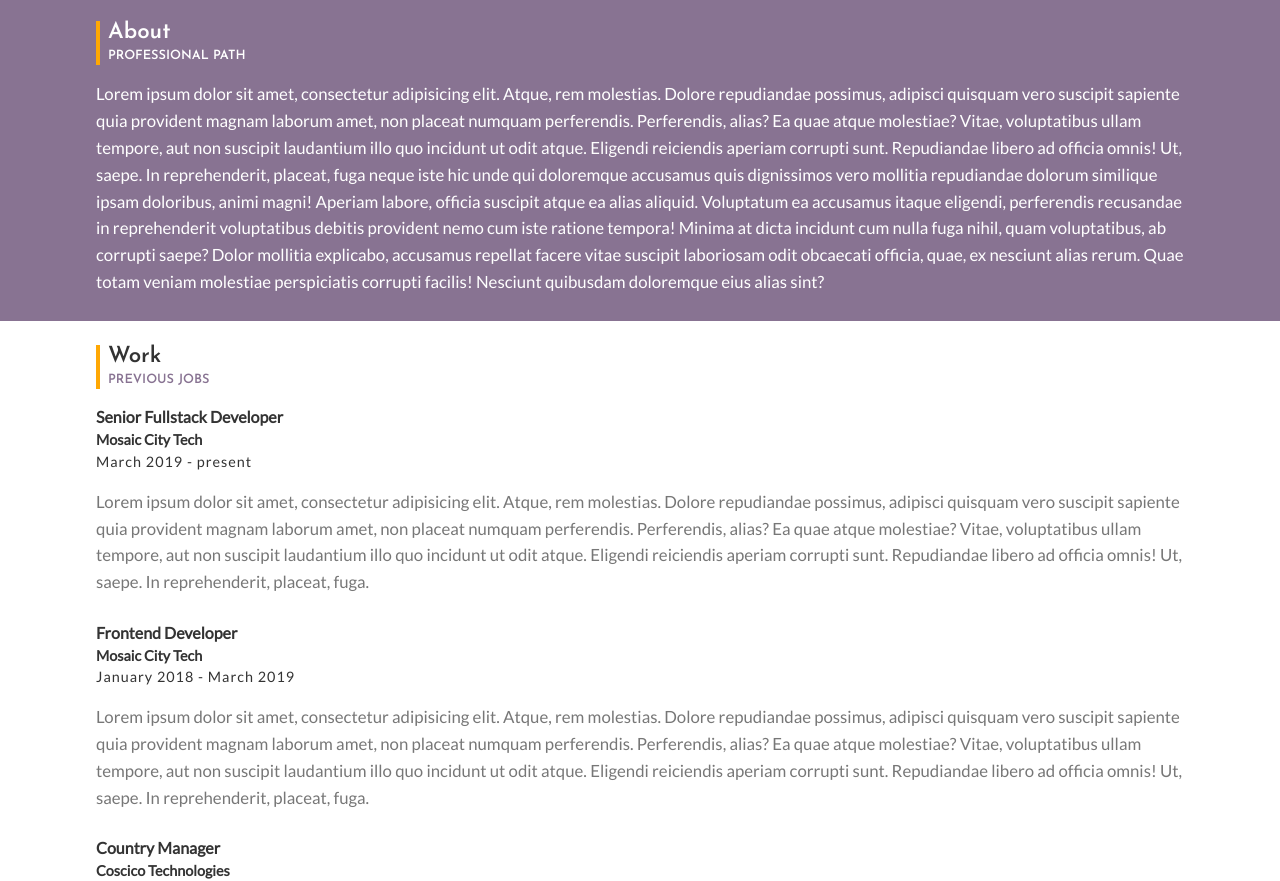
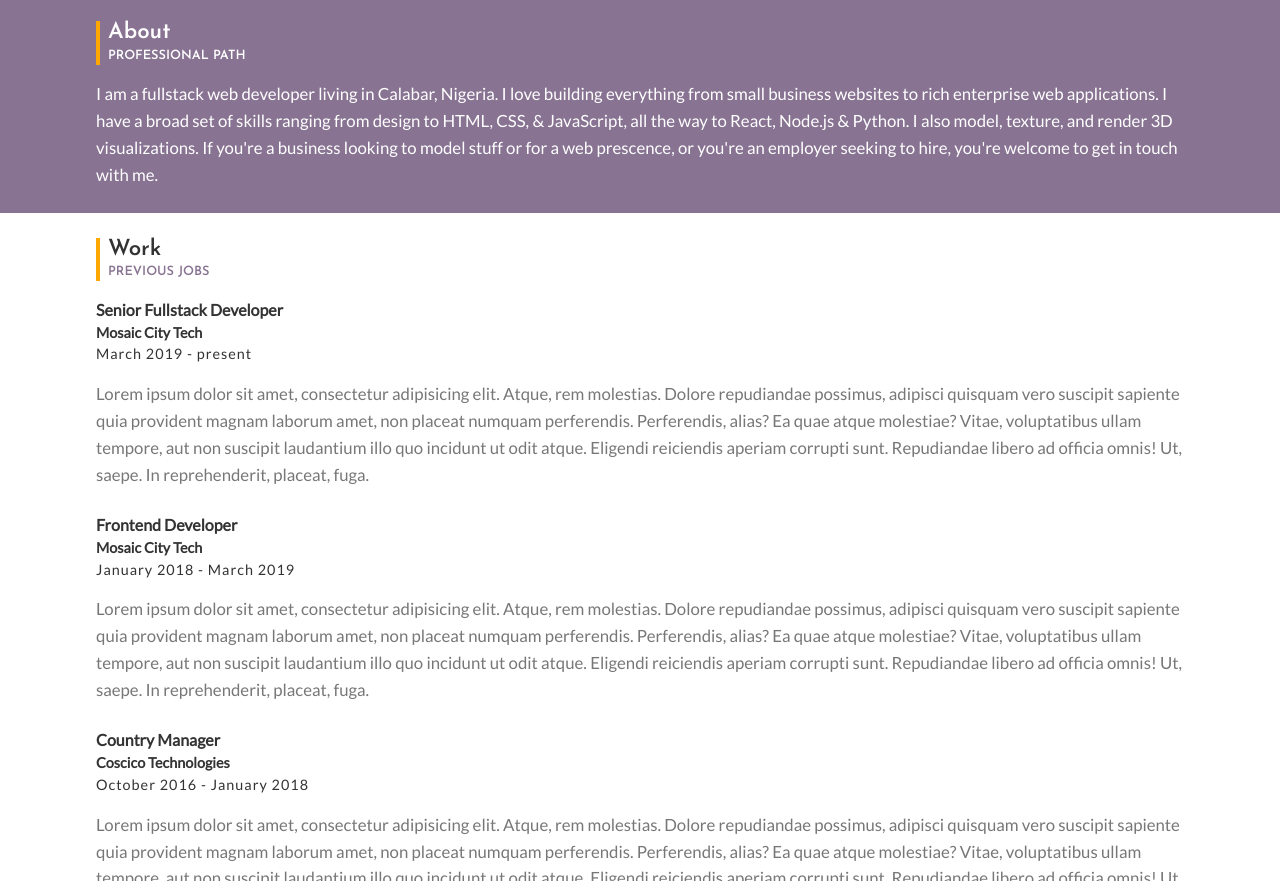
Before and after one commit to SamOdum/samodum.github.io, a website built with webpack: page src/index.html in a window 1280 px wide. Shown: the part 1363-2244 px from the top of the page. Built offline with nearby package versions, Linux system fonts and the light colour scheme.

Commit message:
Add and finish about section

```diff
--- a/src/index.html
+++ b/src/index.html
@@ -103,11 +103,10 @@
             <h3 class="section__header-2 about__header">Professional path</h3>
         </header>
         <div class="container">
-            <p class="about__text">Lorem ipsum dolor sit amet, consectetur adipisicing elit. Atque, rem molestias. Dolore repudiandae possimus, adipisci quisquam vero suscipit sapiente quia provident magnam laborum amet, non placeat numquam perferendis. Perferendis, alias?
-                Ea quae atque molestiae? Vitae, voluptatibus ullam tempore, aut non suscipit laudantium illo quo incidunt ut odit atque. Eligendi reiciendis aperiam corrupti sunt. Repudiandae libero ad officia omnis! Ut, saepe. In reprehenderit, placeat,
-                fuga neque iste hic unde qui doloremque accusamus quis dignissimos vero mollitia repudiandae dolorum similique ipsam doloribus, animi magni! Aperiam labore, officia suscipit atque ea alias aliquid. Voluptatum ea accusamus itaque eligendi,
-                perferendis recusandae in reprehenderit voluptatibus debitis provident nemo cum iste ratione tempora! Minima at dicta incidunt cum nulla fuga nihil, quam voluptatibus, ab corrupti saepe? Dolor mollitia explicabo, accusamus repellat facere
-                vitae suscipit laboriosam odit obcaecati officia, quae, ex nesciunt alias rerum. Quae totam veniam molestiae perspiciatis corrupti facilis! Nesciunt quibusdam doloremque eius alias sint?</p>
+                <p class="about__text">I am a fullstack web developer living in Calabar, Nigeria. I love building everything from small business websites to rich enterprise web applications.
+                    I have a broad set of skills ranging from design to HTML, CSS, & JavaScript, all the way to React, Node.js & Python. I also model, texture, and render 3D visualizations.
+                    If you're a business looking to model stuff or for a web prescence, or you're an employer seeking to hire, you're welcome to get in touch with me.
+                </p>
         </div>
     </section>
     <section class="work">
```
